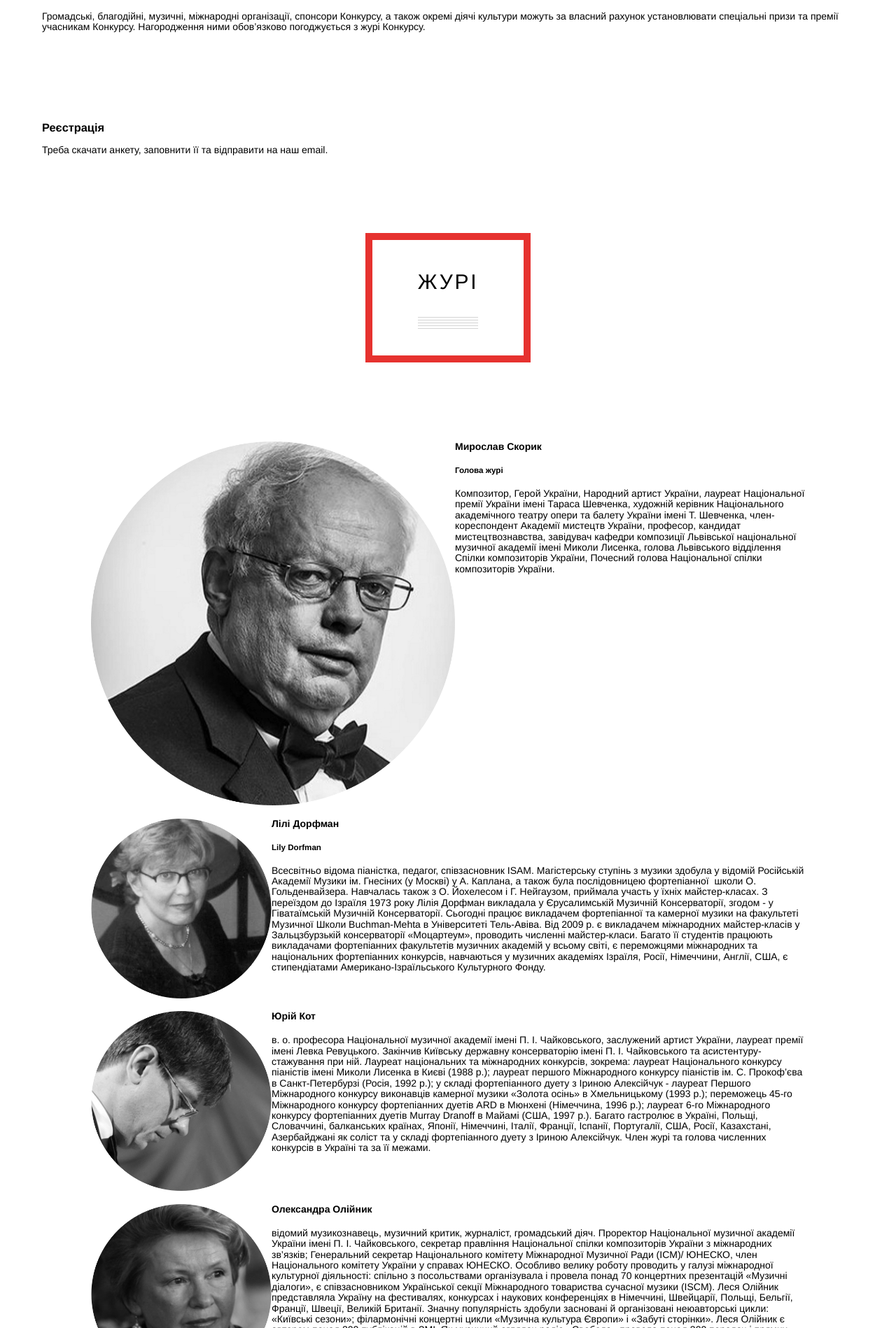
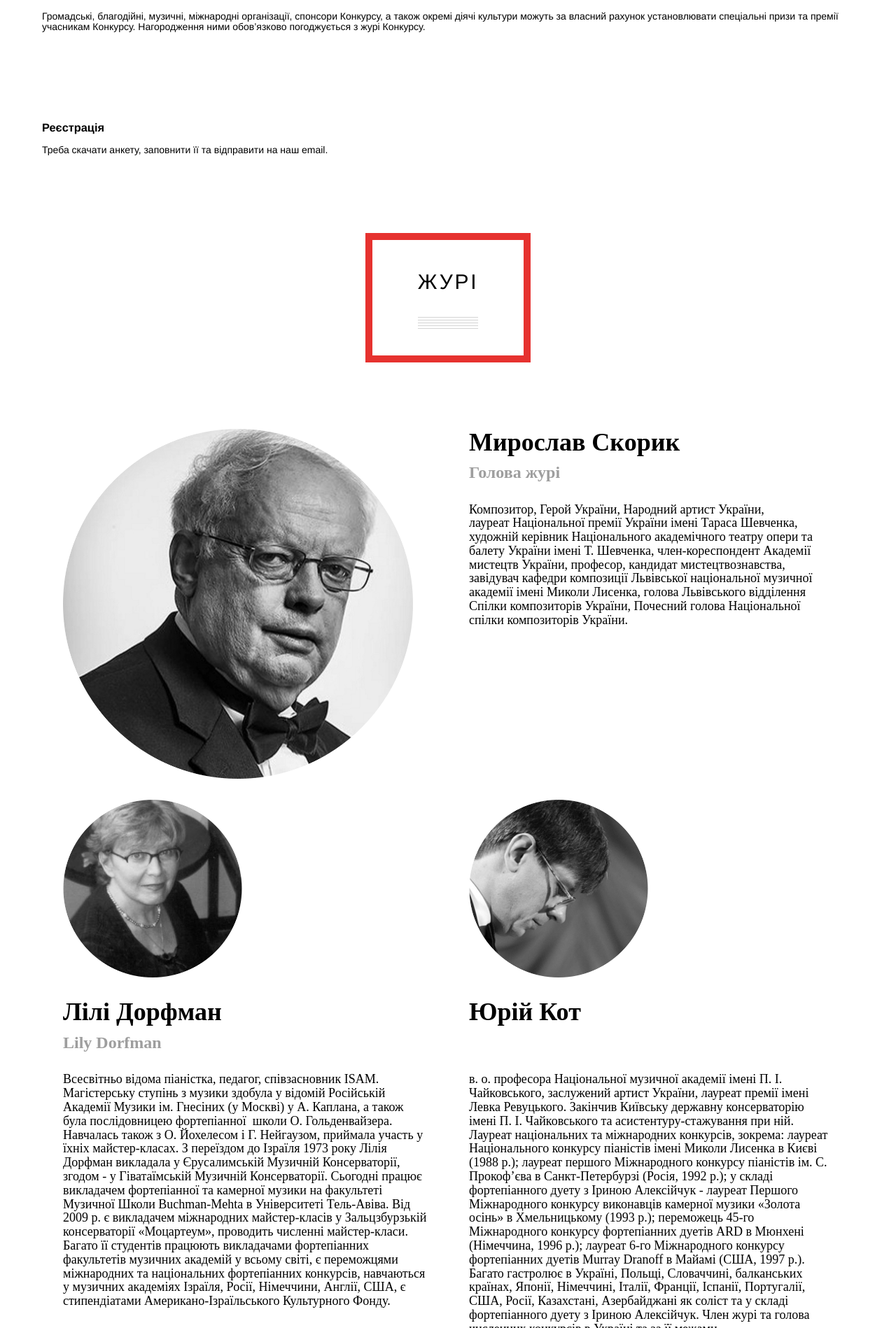
Before and after one commit to rooooster/con-amore, a Jekyll site: the page built from _posts/ua/0001-01-01-index.md, in a window 1280 px wide. Shown: the part 4502-6400 px from the top of the page at 70% size. Built offline with Jekyll 4.4.1, drawn with Linux system fonts in a browser that asks for light colours; some web fonts are replaced.

Commit message:
git commit -m 'add jury styles'

```diff
--- a/_config.yml
+++ b/_config.yml
@@ -4,7 +4,7 @@ markdown: kramdown
 permalink: pretty
 
 host: 0.0.0.0
-port: 7014
+port: 7013
 
 exclude: ['README.md']
 
--- a/_includes/06-jury.html
+++ b/_includes/06-jury.html
@@ -25,6 +25,7 @@
         <article class="kot">
             <img src="{{ site.baseurl }}/assets/img/jury/kot.png" alt="Photo Of Kot">
             <h4>Юрій Кот</h4>
+            <h5>&nbsp;</h5>
             <p>в. о. професора Національної музичної академії імені П. І. Чайковського, заслужений артист України, лауреат премії імені Левка Ревуцького. Закінчив Київську державну консерваторію імені П. І. Чайковського та асистентуру-стажування при ній. Лауреат національних та міжнародних конкурсів, зокрема: лауреат Національного конкурсу піаністів імені Миколи Лисенка в Києві (1988 р.); лауреат першого Міжнародного конкурсу піаністів ім. С. Прокоф’єва в Санкт-Петербурзі (Росія, 1992 р.); у складі фортепіанного дуету з Іриною Алексійчук - лауреат Першого Міжнародного конкурсу виконавців камерної музики «Золота осінь» в Хмельницькому (1993 р.); переможець 45-го Міжнародного конкурсу фортепіанних дуетів ARD в Мюнхені (Німеччина, 1996 р.); лауреат 6-го Міжнародного конкурсу фортепіанних дуетів Murray Dranoff в Майамі (США, 1997 р.). Багато гастролює в Україні, Польщі, Словаччині, балканських країнах, Японії, Німеччині, Італії, Франції, Іспанії, Португалії, США, Росії, Казахстані, Азербайджані як соліст та у складі фортепіанного дуету з Іриною Алексійчук. Член журі та голова численних конкурсів в Україні та за її межами.</p>
         </article>
         <article class="olyinyk">
--- a/assets/css/_06-jury.scss
+++ b/assets/css/_06-jury.scss
@@ -1,52 +1,60 @@
+$jury-width: 100%;
+
 section.jury {
     position: relative;
     z-index: 1;
     // margin-top: -9%;
-    max-width: 1020px;
+    max-width: 1220px;
     margin: 0 auto;
     text-align: center;
     padding-bottom: 95px;
 
     .description {
         text-align: left;
+        font-family: $oranienbaum;
         @include clearfix;
 
         article {
+            float: left;
+            padding: 0 30px;
+            box-sizing: border-box;
             @include clearfix;
 
             img {
-                max-width: 258px;
-                float: left;
+                max-width: 256px;
+                margin: 0 0 30px;
             }
             h4 {
-
+                font-size: 36px;
+                margin: 0 0 10px;
             }
             h5 {
-
+                color: #9E9E9E;
+                font-size: 24px;
+                margin: 0 0 30px;
             }
             p {
-
+                font-size: 18px;
             }
 
             &.skoryk {
+                width: $jury-width;
+
                 img {
-                    max-width: 520px;
+                    max-width: 500px;
+                    width: 100%;
+                    float: left;
+                    margin-right: 80px;
                 }
             }
-            &.dorfman {
-
+            &.dorfman,
+            &.kot {
+                width: $jury-width / 2;
             }
-            &.kot {
-
-            }
-            &.olyinyk {
-
-            }
-            &.suhovienko {
-
-            }
+            &.olyinyk,
+            &.suhovienko,
             &.fedorov {
-
+                width: $jury-width / 3;
             }
         }
     }
```
